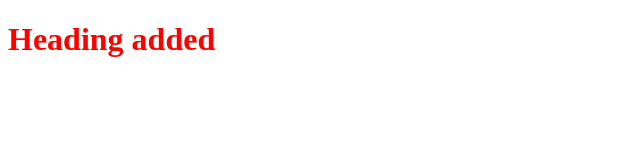
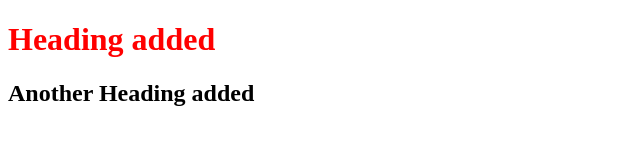
Before and after one commit to almagit2023/git-install, a plain HTML site: page index.html in a window 1280 px wide. Shown: the whole page, without its empty margins (0-640 px from the left). Drawn offline with Linux system fonts and the light colour scheme.

Commit message:
changes done in index.html

```diff
--- a/index.html
+++ b/index.html
@@ -1,13 +1,17 @@
 <!DOCTYPE html>
 <html lang="en">
+
 <head>
   <meta charset="UTF-8">
   <meta name="viewport" content="width=device-width, initial-scale=1.0">
   <title>Document</title>
   <link rel="stylesheet" href="style.css">
 </head>
+
 <body>
-      <h1>Heading added</h1>
+  <h1>Heading added</h1>
+  <h2>Another Heading added</h2>
   <script src="script.js"></script>
 </body>
+
 </html>
```
